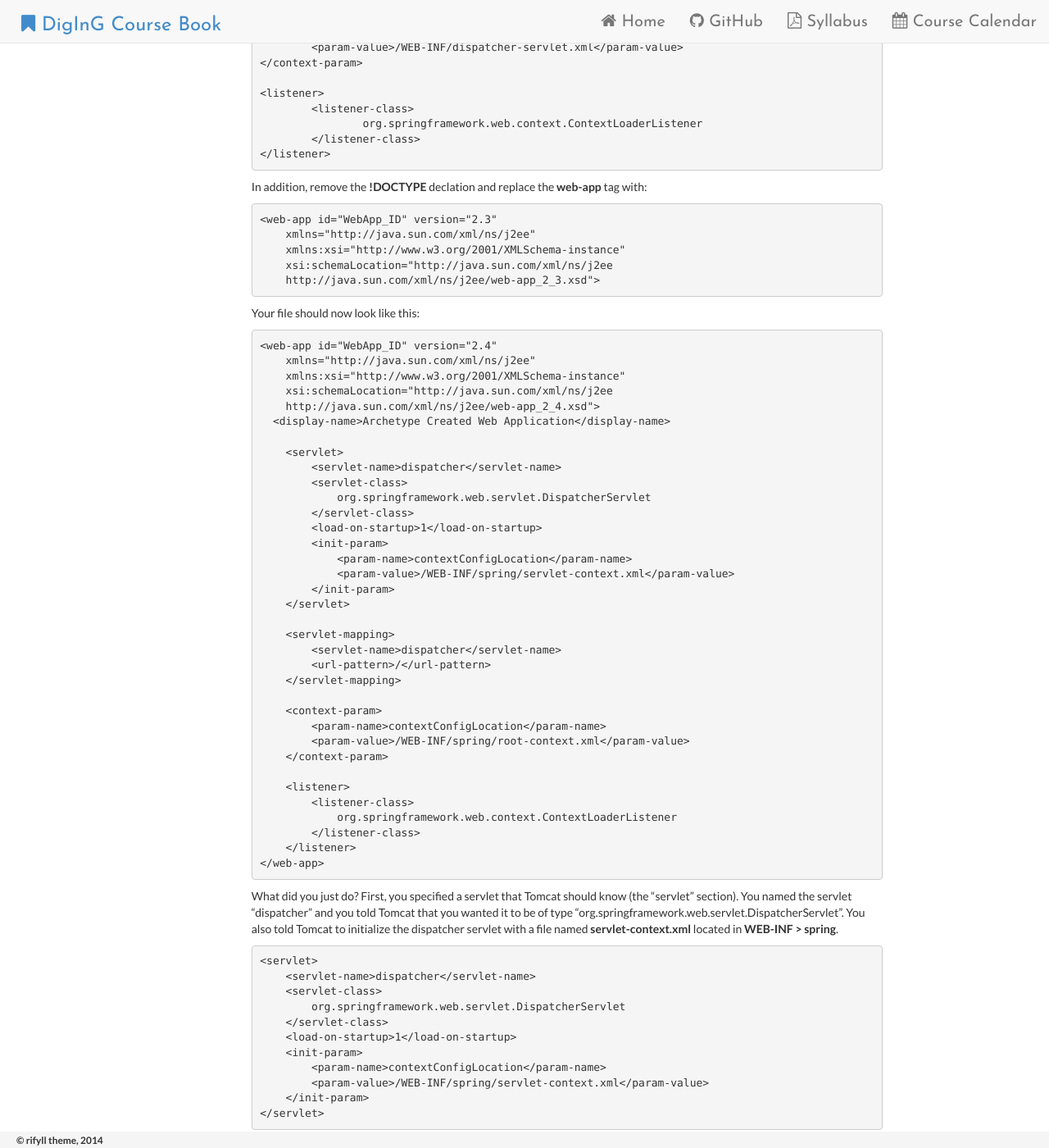
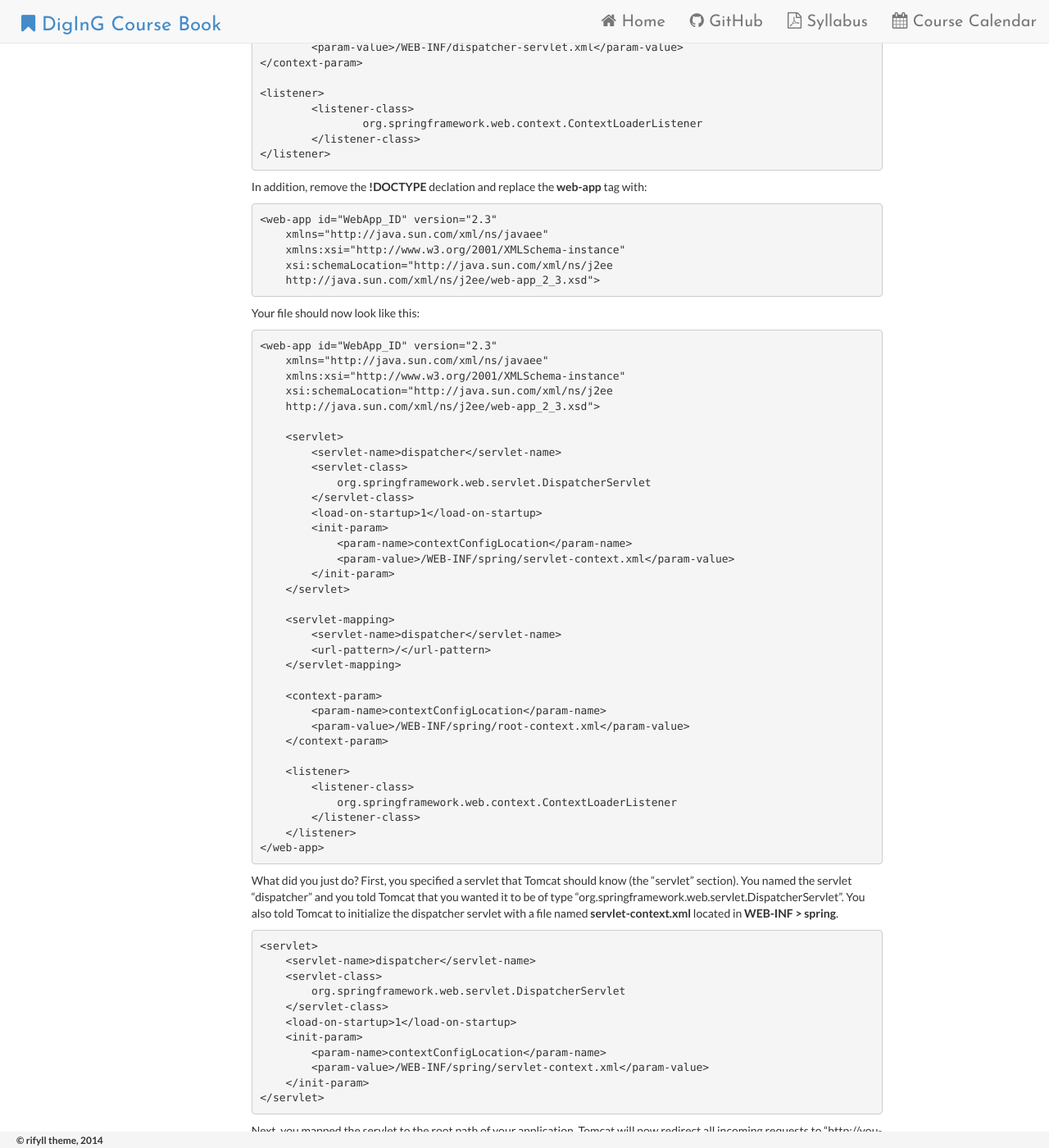
Before and after one commit to diging/course-book, a Jekyll site: the page built from _posts/2015-09-09-spring-tutorial-one.md, in a window 1280 px wide and 1400 px high, scrolled down 3690 px. Shown: the whole window at 82% size. Built offline with Jekyll 4.4.1, drawn with Linux system fonts in a browser that asks for light colours; nearby versions of some CDN libraries.

Commit message:
fixed an issue with web.xml

```diff
--- a/_posts/2015-09-09-spring-tutorial-one.md
+++ b/_posts/2015-09-09-spring-tutorial-one.md
@@ -99,19 +99,18 @@ Now, you are all setup to start with Spring. First, you need to tell Tomcat that
 In addition, remove the **!DOCTYPE** declation and replace the **web-app** tag with:
 
     <web-app id="WebApp_ID" version="2.3"
-        xmlns="http://java.sun.com/xml/ns/j2ee"
+        xmlns="http://java.sun.com/xml/ns/javaee"
         xmlns:xsi="http://www.w3.org/2001/XMLSchema-instance"
         xsi:schemaLocation="http://java.sun.com/xml/ns/j2ee
         http://java.sun.com/xml/ns/j2ee/web-app_2_3.xsd">
 
 Your file should now look like this:
 
-    <web-app id="WebApp_ID" version="2.4"
-        xmlns="http://java.sun.com/xml/ns/j2ee"
+    <web-app id="WebApp_ID" version="2.3"
+        xmlns="http://java.sun.com/xml/ns/javaee"
         xmlns:xsi="http://www.w3.org/2001/XMLSchema-instance"
         xsi:schemaLocation="http://java.sun.com/xml/ns/j2ee
-        http://java.sun.com/xml/ns/j2ee/web-app_2_4.xsd">
-      <display-name>Archetype Created Web Application</display-name>
+        http://java.sun.com/xml/ns/j2ee/web-app_2_3.xsd">
 
         <servlet>
             <servlet-name>dispatcher</servlet-name>
```
